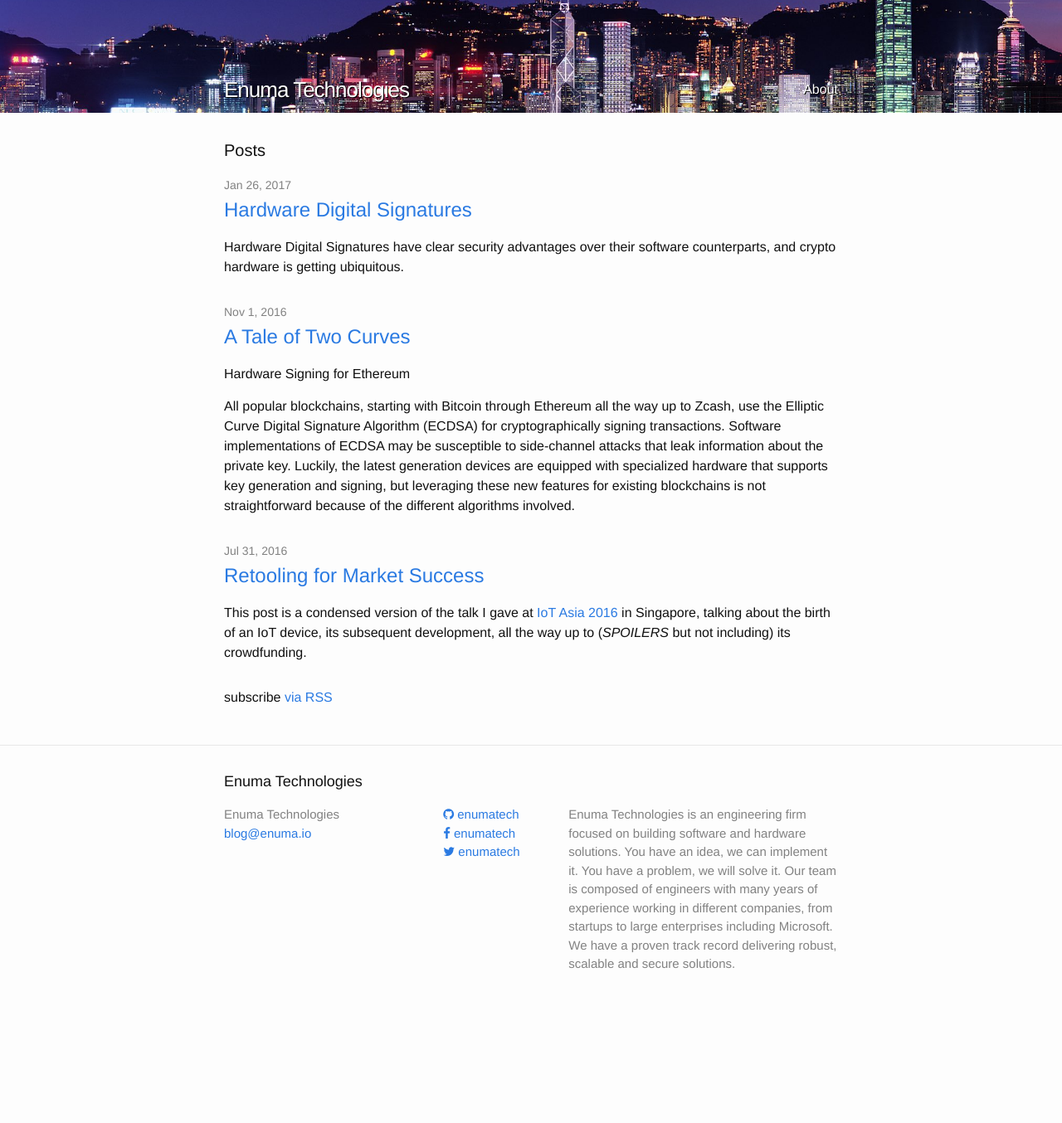
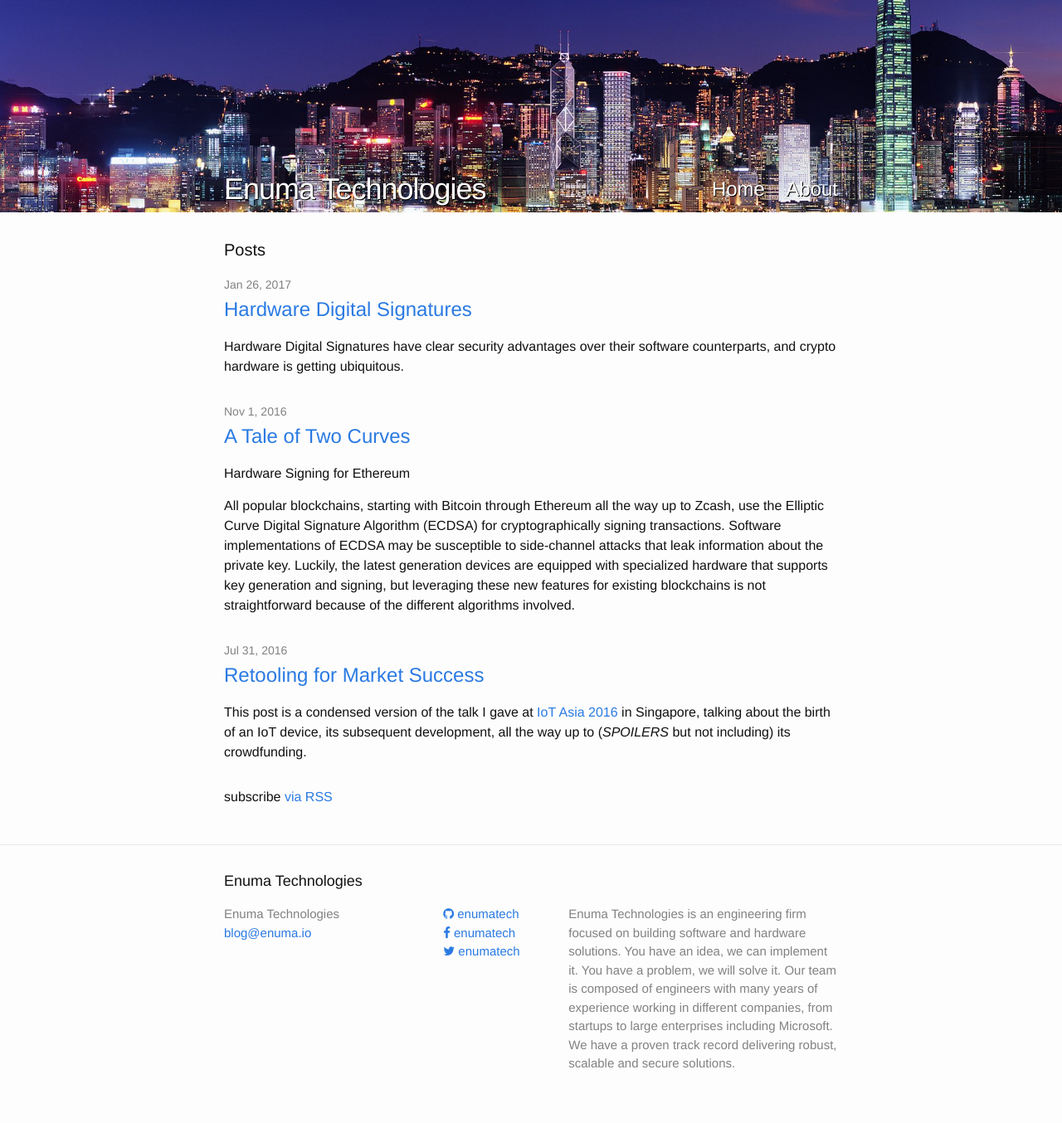
Before and after one commit to jdpower/enumatech.github.io, a Jekyll site: the page built from index.html, in a window 1280 px wide. Shown: the whole page at 83% size. Built offline with Jekyll 4.4.1, drawn with Linux system fonts in a browser that asks for light colours; before the commit the page ends 1234 px from its top, so only the background shows below that.

Commit message:
Refactor header spread, site-title and site-nav for mobile portrait mode

```diff
--- a/_includes/footer.html
+++ b/_includes/footer.html
@@ -20,20 +20,16 @@
               <i class="fa fa-github"></i> {{ site.github_username }}
             </a>
           </li>
-          {% endif %}
-
-          {% if site.facebook_username %}
+          {% endif %} {% if site.facebook_username %}
           <li>
             <a href="https://www.facebook.com/{{ site.facebook_username }}">
               <i class="fa fa-facebook"></i> {{ site.facebook_username }}
             </a>
           </li>
-          {% endif %}
-
-          {% if site.twitter_username %}
+          {% endif %} {% if site.twitter_username %}
           <li>
             <a href="https://twitter.com/{{ site.twitter_username }}">
-              <span class="fa fa-twitter"></span> {{ site.github_username }}
+              <span class="fa fa-twitter"></span> {{ site.twitter_username }}
             </a>
           </li>
           {% endif %}
--- a/_includes/header.html
+++ b/_includes/header.html
@@ -2,23 +2,24 @@
 
   <div class="wrapper">
 
-    <a class="site-title" href="{{ site.baseurl }}/">{{ site.title }}</a>
+    <a class="site-title" href="https://www.enuma.io">{{ site.title }}</a>
 
     <nav class="site-nav">
       <a href="#" class="menu-icon">
         <svg viewBox="0 0 18 15">
-          <path fill="#424242" d="M18,1.484c0,0.82-0.665,1.484-1.484,1.484H1.484C0.665,2.969,0,2.304,0,1.484l0,0C0,0.665,0.665,0,1.484,0 h15.031C17.335,0,18,0.665,18,1.484L18,1.484z"/>
-          <path fill="#424242" d="M18,7.516C18,8.335,17.335,9,16.516,9H1.484C0.665,9,0,8.335,0,7.516l0,0c0-0.82,0.665-1.484,1.484-1.484 h15.031C17.335,6.031,18,6.696,18,7.516L18,7.516z"/>
-          <path fill="#424242" d="M18,13.516C18,14.335,17.335,15,16.516,15H1.484C0.665,15,0,14.335,0,13.516l0,0 c0-0.82,0.665-1.484,1.484-1.484h15.031C17.335,12.031,18,12.696,18,13.516L18,13.516z"/>
+          <path fill="#424242" d="M18,1.484c0,0.82-0.665,1.484-1.484,1.484H1.484C0.665,2.969,0,2.304,0,1.484l0,0C0,0.665,0.665,0,1.484,0 h15.031C17.335,0,18,0.665,18,1.484L18,1.484z"
+          />
+          <path fill="#424242" d="M18,7.516C18,8.335,17.335,9,16.516,9H1.484C0.665,9,0,8.335,0,7.516l0,0c0-0.82,0.665-1.484,1.484-1.484 h15.031C17.335,6.031,18,6.696,18,7.516L18,7.516z"
+          />
+          <path fill="#424242" d="M18,13.516C18,14.335,17.335,15,16.516,15H1.484C0.665,15,0,14.335,0,13.516l0,0 c0-0.82,0.665-1.484,1.484-1.484h15.031C17.335,12.031,18,12.696,18,13.516L18,13.516z"
+          />
         </svg>
       </a>
 
       <div class="trigger">
-        {% for my_page in site.pages %}
-          {% if my_page.title %}
-          <a class="page-link" href="{{ my_page.url | prepend: site.baseurl }}">{{ my_page.title }}</a>
-          {% endif %}
-        {% endfor %}
+        <a class="blog-home" href="/">Home</a> {% for my_page in site.pages %} {% if my_page.title %}
+        <a class="page-link" href="{{ my_page.url | prepend: site.baseurl }}">{{ my_page.title }}</a> {% endif %} {% endfor
+        %}
       </div>
     </nav>
 
--- a/_sass/_layout.scss
+++ b/_sass/_layout.scss
@@ -3,7 +3,7 @@
  */
 .site-header {
     background: rgb(95, 101, 148);
-    padding-top: 80px;
+    padding-top: 200px;
     position:relative;
     overflow: hidden;
     background-attachment:scroll;
@@ -22,30 +22,43 @@
 }
 
 .site-title {
-    font-size: 26px;
+    font-size: 36px;
     font-weight: 300;
     line-height: 56px;
     letter-spacing: -1px;
     margin-bottom: 0;
     float: left;
 
-    &,
-    &:visited {
+    &, &:visited {
         color: #FFF;
+    }
+}
+
+a.site-title {
+    text-decoration: none;
+    &:hover {
+        color: #FFE147;
     }
 }
 
 .site-nav {
     float: right;
+    font-size: 24px;
+    font-weight: 300;
     line-height: 56px;
 
     .menu-icon {
         display: none;
     }
 
-    .page-link {
+    .page-link, .blog-home {
         color: #FFF;
         line-height: $base-line-height;
+        text-decoration: none;
+
+        &:hover {
+            color:#FFE147;
+        }
 
         // Gaps between nav items, but not on the last one
         &:not(:last-child) {
@@ -62,9 +75,10 @@
         border-radius: 5px;
         text-align: right;
 
-        .page-link {
+        .page-link, .blog-home {
             color: $text-color !important;
             text-shadow: 0px 0px !important;
+            font-size: 20px;
         }
 
         .menu-icon {
@@ -96,18 +110,27 @@
             padding-bottom: 5px;
         }
 
-        .page-link {
+        .page-link, .blog-home {
             display: block;
-            padding: 5px 10px;
+            padding: 5px 15px;
+            font-size: 22px;
 
             &:not(:last-child) {
                 margin-right: 0;
             }
-            margin-left: 20px;
         }
+
     }
 }
 
+@media (max-width: 420px) {
+    .site-header {
+        padding-top: 100px;
+    }
+    .site-title {
+        font-size: 24px;
+    }
+}
 
 
 /**
```
